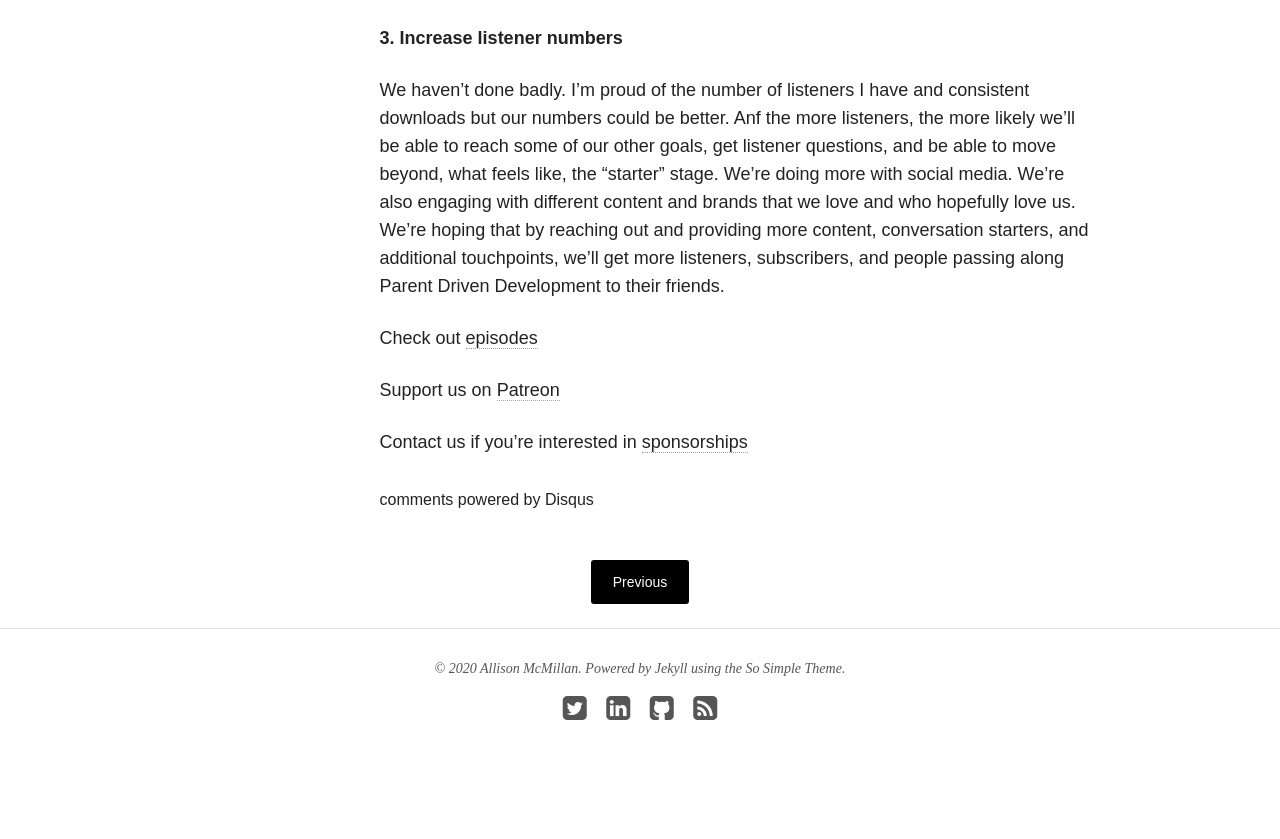
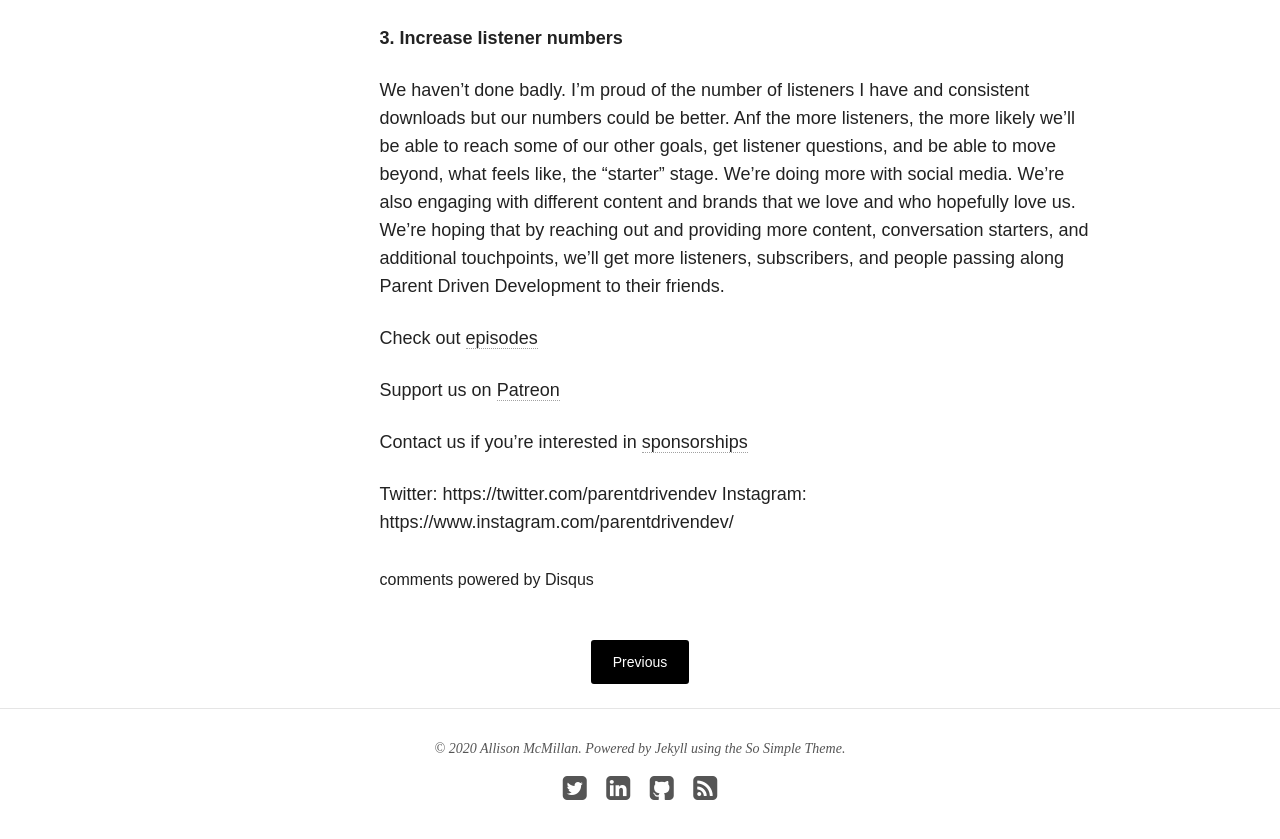
Before and after one commit to asheren/asheren.github.io, a Jekyll site: the page built from _posts/blog/2020-02-03-parent-driven-development-upcoming-goals.md, in a window 1280 px wide and 900 px high, scrolled down 1750 px. Shown: the top 839 px of the window. Built offline with Jekyll 4.4.1, drawn with Linux system fonts in a browser that asks for light colours; nearby versions of some CDN libraries; comment, search, counter and statistics services are not loaded; some of the changed lines change nothing that is shown.

Commit message:
social media

```diff
--- a/_posts/blog/2020-02-03-parent-driven-development-upcoming-goals.md
+++ b/_posts/blog/2020-02-03-parent-driven-development-upcoming-goals.md
@@ -44,3 +44,6 @@ Check out [episodes](https://www.parentdrivendevelopment.com/episodes)
 Support us on [Patreon](https://www.patreon.com/parentdrivendev?fbclid=IwAR17UydYd8o1kUImjtPn_Iv2NFw7N7KAYPXIsPuu_uEnDZqaEBGn6aKPz04)
 
 Contact us if you're interested in [sponsorships](https://www.parentdrivendevelopment.com/contact)
+
+Twitter: https://twitter.com/parentdrivendev
+Instagram: https://www.instagram.com/parentdrivendev/
```
